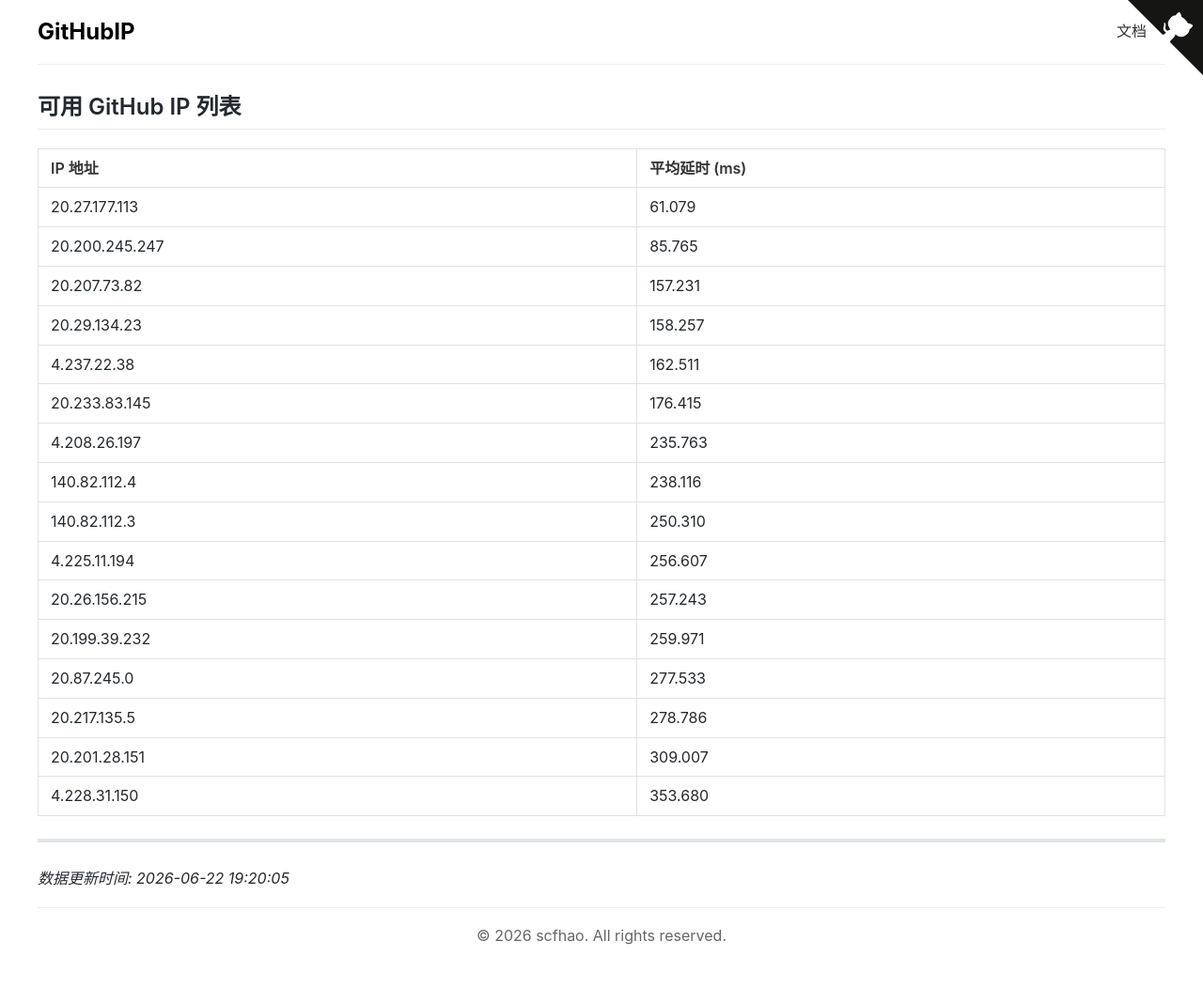
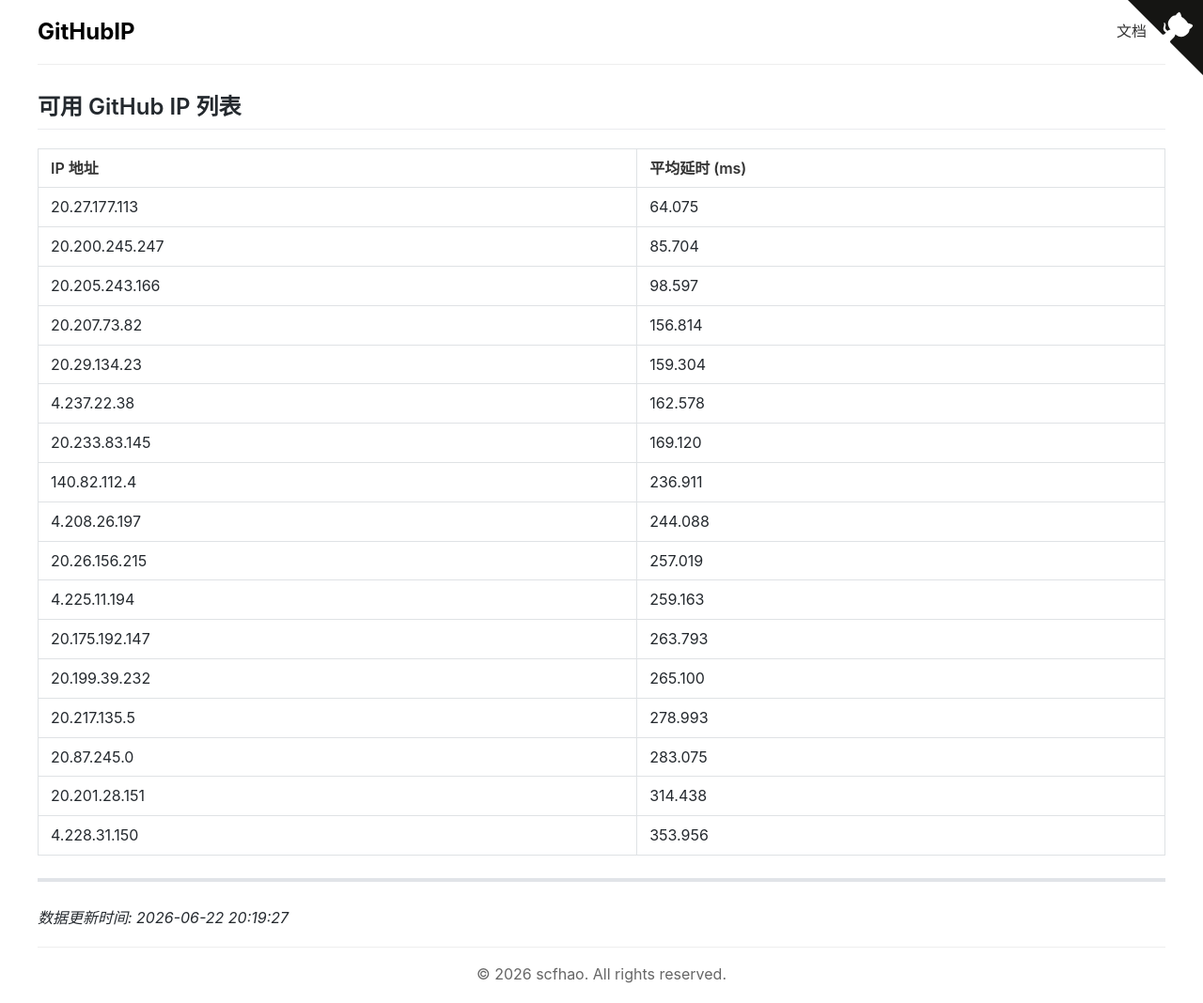
Before and after one commit to scfhao/GitHubIP, a Jekyll site: the page built from index.md, in a window 1280 px wide. Shown: the whole page at 94% size. Built offline with Jekyll 4.4.1, drawn with Linux system fonts in a browser that asks for light colours; before the commit the page ends 1026 px from its top, so only the background shows below that.

Commit message:
自动脚本执行 - 2026-06-22 20:19:28

```diff
--- a/index.md
+++ b/index.md
@@ -1,30 +1,31 @@
 ---
 layout: home
 title: GitHub IP 列表
-date: 2026-06-22 19:20:05
+date: 2026-06-22 20:19:27
 ---
 
 ## 可用 GitHub IP 列表
 
 | IP 地址 | 平均延时 (ms) |
 |---------|--------------|
-| 20.27.177.113 | 61.079 |
-| 20.200.245.247 | 85.765 |
-| 20.207.73.82 | 157.231 |
-| 20.29.134.23 | 158.257 |
-| 4.237.22.38 | 162.511 |
-| 20.233.83.145 | 176.415 |
-| 4.208.26.197 | 235.763 |
-| 140.82.112.4 | 238.116 |
-| 140.82.112.3 | 250.310 |
-| 4.225.11.194 | 256.607 |
-| 20.26.156.215 | 257.243 |
-| 20.199.39.232 | 259.971 |
-| 20.87.245.0 | 277.533 |
-| 20.217.135.5 | 278.786 |
-| 20.201.28.151 | 309.007 |
-| 4.228.31.150 | 353.680 |
+| 20.27.177.113 | 64.075 |
+| 20.200.245.247 | 85.704 |
+| 20.205.243.166 | 98.597 |
+| 20.207.73.82 | 156.814 |
+| 20.29.134.23 | 159.304 |
+| 4.237.22.38 | 162.578 |
+| 20.233.83.145 | 169.120 |
+| 140.82.112.4 | 236.911 |
+| 4.208.26.197 | 244.088 |
+| 20.26.156.215 | 257.019 |
+| 4.225.11.194 | 259.163 |
+| 20.175.192.147 | 263.793 |
+| 20.199.39.232 | 265.100 |
+| 20.217.135.5 | 278.993 |
+| 20.87.245.0 | 283.075 |
+| 20.201.28.151 | 314.438 |
+| 4.228.31.150 | 353.956 |
 
 ---
 
-*数据更新时间: 2026-06-22 19:20:05*
+*数据更新时间: 2026-06-22 20:19:27*
```
